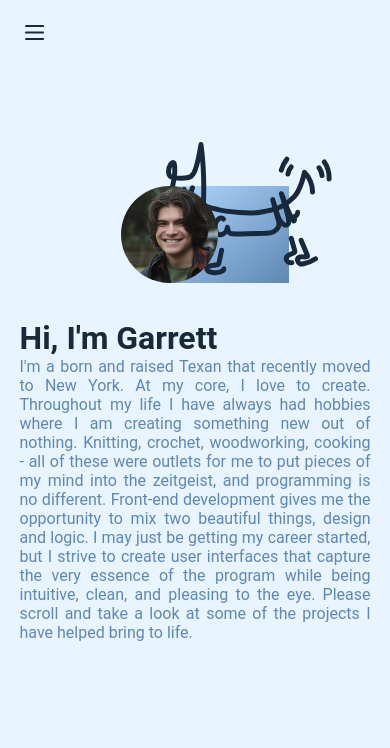
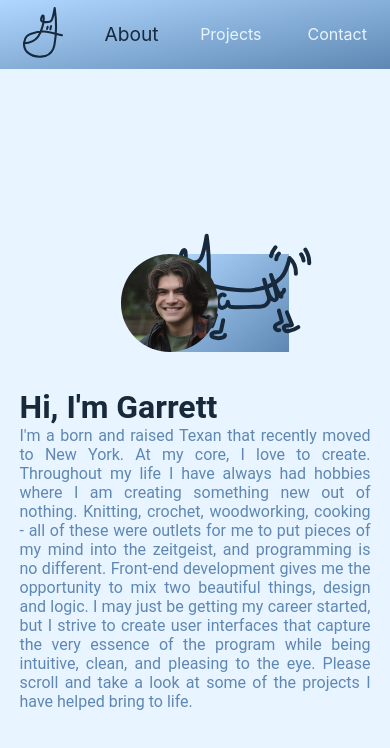
Before and after one commit to gguerrero02/gguerrero-portfolio, a React (Create React App) app: page / in a window 390 px wide. Shown: the top 748 px of the page. Built offline with nearby package versions, Linux system fonts and the light colour scheme.

Commit message:
Mobile Navbar improvements

```diff
--- a/src/App.css
+++ b/src/App.css
@@ -1,6 +1,6 @@
 .App-header {
   /* text-align: left; */
-  position: fixed;
+  position: sticky;
   float:left;
   background-color: none;
   min-height: 100vh;
@@ -29,6 +29,13 @@
   fill:none;
 }
 
+@media (max-width: 600px) {
+  .Dog-logo {
+    width:40px;
+
+  }
+}
+
 .Dog-logo path {
   stroke:#17293A;
   stroke-width: 10px;
@@ -37,9 +44,10 @@
 }
 
 .Menu-button {
-  position:fixed;
-  margin-left: 20px;
-  margin-top: 20px;
+  position:sticky;
+  top:20px;
+  left:20px;
+  background-color:none;
 
 }
 
@@ -75,19 +83,23 @@
 
 .Sidebar {
 
-  padding-top:25px;
-  position:fixed;
+  padding-top:7px;
+  padding-bottom:7px;
+  position:sticky;
   top:0;
   left:0;
   width:100vw;
-  height:50px;
+  height:fit-content;
+  z-index:10000;
 
 
   display:flex;
   flex-direction:row;
-  justify-content:space-evenly;
+  align-items:center;
+  justify-content:space-around;
 
-  background: linear-gradient(to bottom, #E8F4FF 50%, transparent 100%);
+
+  background-image:linear-gradient(to bottom right,#B0D7FF, #5E88B3);
 
 }
 
@@ -150,6 +162,15 @@
   transition: transform 0.3s, color 0.3s;
 }
 
+
+@media (max-width: 600px) {
+  .Sidebar a {
+    color:#E8F4FF;
+  }
+  .active-link{
+    transform-origin:center;
+  }
+}
 .App-body {
   text-align:center;
   margin-left: 25vw;
@@ -244,9 +265,9 @@
   fill: rgb(var(--highlight-rgb));
   stroke-width: 2%;
   height: 20vmin;
-  transform: scale(1.75);
+  transform: scale(1.4);
   transform-origin:bottom;
-  padding-bottom: 1vmin;
+  padding-bottom: 2vmin;
 }
 
 #dawg {
--- a/src/App.js
+++ b/src/App.js
@@ -1,6 +1,20 @@
 import React, { useState, useEffect, useRef } from 'react';
 import './App.css';
 import profileImage from './assets/portrait.JPG';
+
+function DogLogo() {
+  return (
+    <svg xmlns="http://www.w3.org/2000/svg" viewBox="-5 -5 192.24 243.89" className="Dog-logo">
+      <g id="Layer_2" data-name="Layer 2">
+        <g id="Layer_1-2" data-name="Layer 1">
+          <path class="cls-1" d="M.14,169.28c31.43-1.1,49.65-8.67,66.58-30.54S97.8,67.61,93.92,40.23c-.18-1.27-.47-2.67-1.51-3.42-2-1.42-4.6.58-5.93,2.6a26.8,26.8,0,0,0-4.33,16.88,11.46,11.46,0,0,0,2.33,6.64c2.07,2.38,5.4,3.14,8.52,3.62a99.58,99.58,0,0,0,22.09.94c4.31-.29,8.79-.93,12.35-3.38,4.42-3,6.68-8.27,8.45-13.31,5.76-16.41,8.66-33.65,11.53-50.8,7.06,50.76,8.28,123.77-.86,174.19-1.36,7.49-3,15-6.14,21.92-9.8,22-33.52,36.19-57.59,37.61s-49.28-6-67.48-21.82c-5.2-4.53-8.89-10.87-11.77-18.52a55.77,55.77,0,0,1-3-27.85c1.64-10.94,4.61-22.15,12.65-29.74,6.08-5.74,14-9.11,21.86-12,19.46-7,40.08-11.6,60.75-10.61,29.42,1.41,57.63,11.51,86.37,17.93"/>
+          <path class="cls-1" d="M113.5,90.16a60.47,60.47,0,0,0-2.73,9.9"/>
+          <path class="cls-1" d="M130.24,87.07a66.14,66.14,0,0,0-3.85,15.22"/>
+        </g>
+      </g>
+    </svg>
+  )
+}
 
 function MenuButton({ toggleSidebar }) {
   return (
@@ -23,8 +37,7 @@ function MenuButton({ toggleSidebar }) {
 function Sidebar({ activeSection, toggleSidebar }) {
   return (
     <div className="Sidebar">
-
-
+      <a className={`nav-link ${activeSection === 'dog' ? 'active-link' : ''}`} href="#about"><DogLogo/></a>
       <a className={`nav-link ${activeSection === 'about' ? 'active-link' : ''}`} href="#about">About</a>
       <a className={`nav-link ${activeSection === 'projects' ? 'active-link' : ''}`} href="#projects">Projects</a>
       <a className={`nav-link ${activeSection === 'contact' ? 'active-link' : ''}`} href="#contact">Contact</a>
@@ -35,15 +48,8 @@ function Sidebar({ activeSection, toggleSidebar }) {
 function Navbar({ activeSelection }) {
   return (
     <nav className="App-header">
-      <svg xmlns="http://www.w3.org/2000/svg" viewBox="-5 -5 192.24 243.89" className="Dog-logo">
-        <g id="Layer_2" data-name="Layer 2">
-          <g id="Layer_1-2" data-name="Layer 1">
-            <path class="cls-1" d="M.14,169.28c31.43-1.1,49.65-8.67,66.58-30.54S97.8,67.61,93.92,40.23c-.18-1.27-.47-2.67-1.51-3.42-2-1.42-4.6.58-5.93,2.6a26.8,26.8,0,0,0-4.33,16.88,11.46,11.46,0,0,0,2.33,6.64c2.07,2.38,5.4,3.14,8.52,3.62a99.58,99.58,0,0,0,22.09.94c4.31-.29,8.79-.93,12.35-3.38,4.42-3,6.68-8.27,8.45-13.31,5.76-16.41,8.66-33.65,11.53-50.8,7.06,50.76,8.28,123.77-.86,174.19-1.36,7.49-3,15-6.14,21.92-9.8,22-33.52,36.19-57.59,37.61s-49.28-6-67.48-21.82c-5.2-4.53-8.89-10.87-11.77-18.52a55.77,55.77,0,0,1-3-27.85c1.64-10.94,4.61-22.15,12.65-29.74,6.08-5.74,14-9.11,21.86-12,19.46-7,40.08-11.6,60.75-10.61,29.42,1.41,57.63,11.51,86.37,17.93"/>
-            <path class="cls-1" d="M113.5,90.16a60.47,60.47,0,0,0-2.73,9.9"/>
-            <path class="cls-1" d="M130.24,87.07a66.14,66.14,0,0,0-3.85,15.22"/>
-          </g>
-        </g>
-      </svg>
+      <DogLogo/>
+
       <a
         className={`App-link ${activeSelection === 'about' ? 'active-link' : ''}`} // Use activeSelection here
         href="#about"
@@ -73,12 +79,7 @@ function About( {sectionsRef}) {
       ref={(el) => (sectionsRef.current[0] = el)}
       className="App-intro"
     >
-
-
-
-
       <div className="Me">
-
         <div className="Rectangle">
           <div className="Dog-spacing">
             <svg className="dog-no-bones" xmlns="http://www.w3.org/2000/svg" viewBox="-5 -10 420 275">
@@ -151,7 +152,7 @@ function Contact ( {sectionsRef} ) {
 }
 
 function App() {
-  const [sidebarVisible, setSidebarVisible] = useState(false);
+  const [sidebarVisible, setSidebarVisible] = useState(true);
   const toggleSidebar = () => {
     setSidebarVisible(!sidebarVisible);
   };
@@ -188,7 +189,7 @@ function App() {
 
   return (
     <div className="App">
-      <MenuButton toggleSidebar={toggleSidebar} />
+
       <Navbar activeSelection={activeSelection} />
       {sidebarVisible && <Sidebar activeSection={activeSelection} toggleSidebar={toggleSidebar  } />}
 
```
Lines whose indentation alone changed are shown as unchanged.
